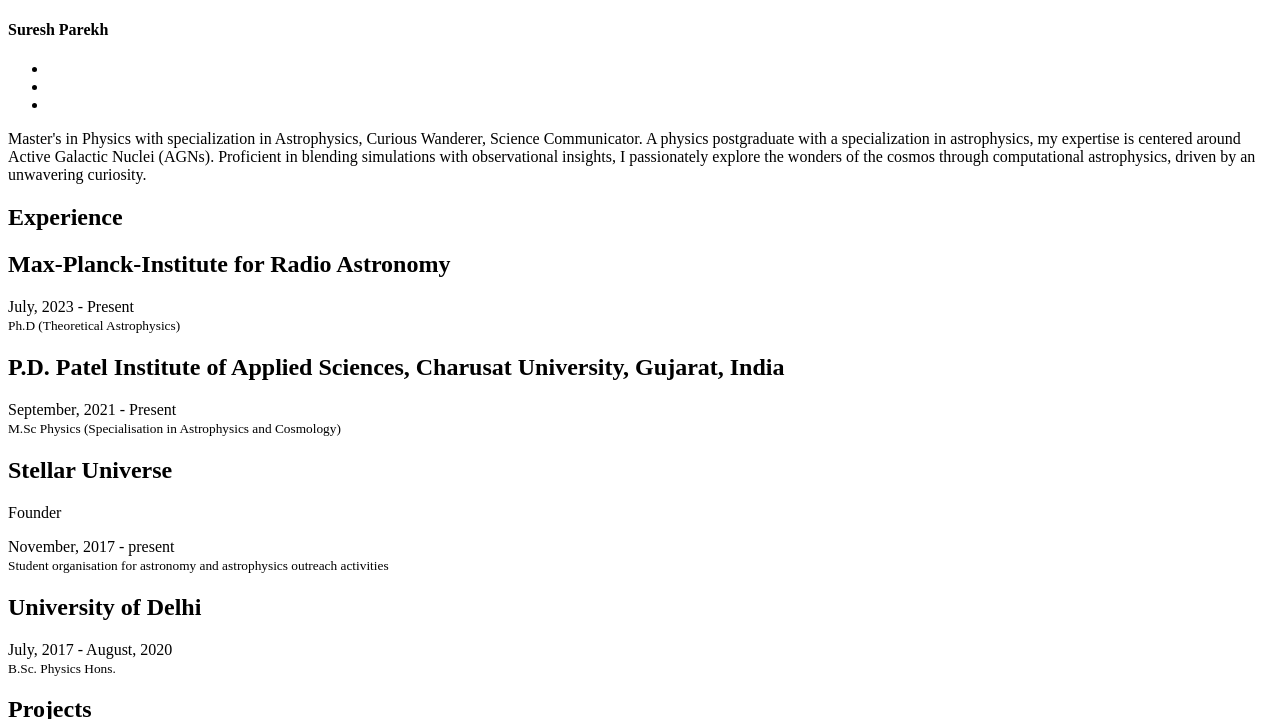
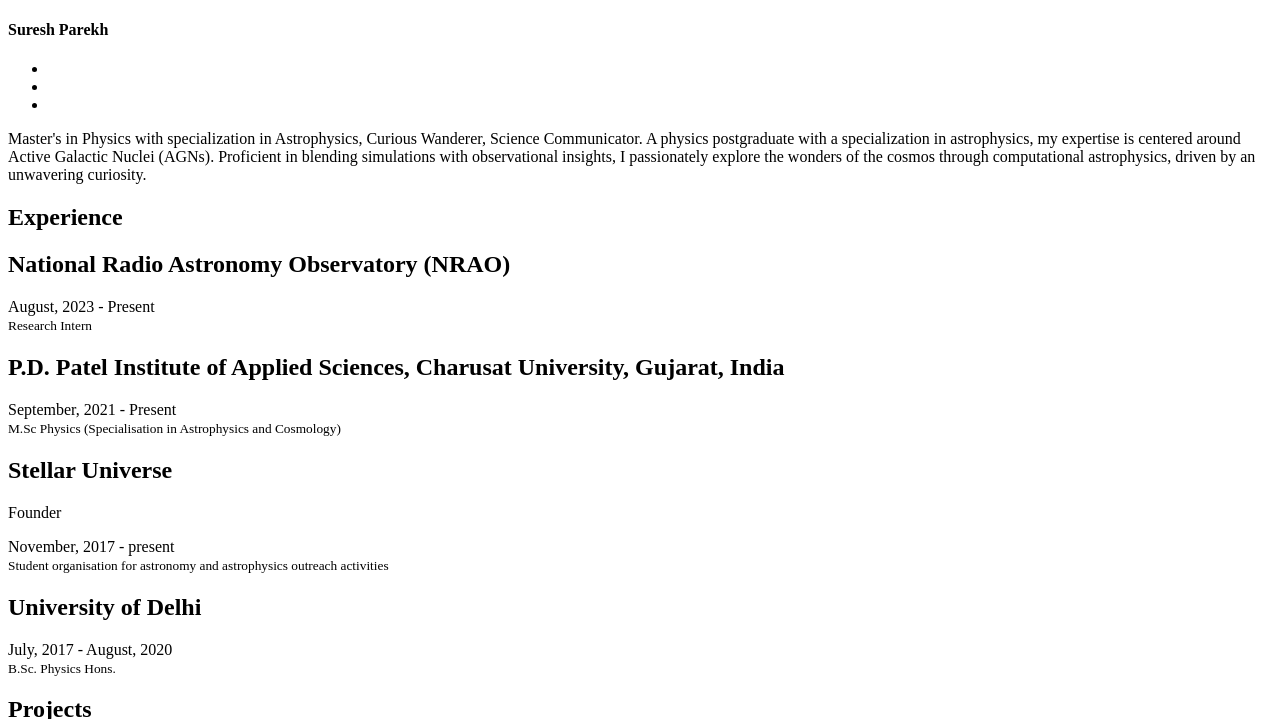
Before and after one commit to sureshparekh/sureshparekh.github.io, a Jekyll site: the page built from index.html, in a window 1280 px wide and 900 px high, scrolled down 713 px, cut to the strip 9-728 px from the top of the window. Built offline with Jekyll 4.4.1, drawn with Linux system fonts in a browser that asks for light colours; nearby versions of some CDN libraries.

Commit message:
Update careers.yml

```diff
--- a/_data/index/careers.yml
+++ b/_data/index/careers.yml
@@ -1,14 +1,14 @@
 # careers section data
 # if you don't have language feature(language.yml is empty), ignore "i18n" items
 - name:
-    detail: Max-Planck-Institute for Radio Astronomy
+    detail: National Radio Astronomy Observatory (NRAO)
 
   desc:
     detail:
   date:
-    detail: July, 2023 - Present
+    detail: August, 2023 - Present
   job:
-    detail: Ph.D (Theoretical Astrophysics)
+    detail: Research Intern
 
   icon: fa-plus-square
   present: true
```
